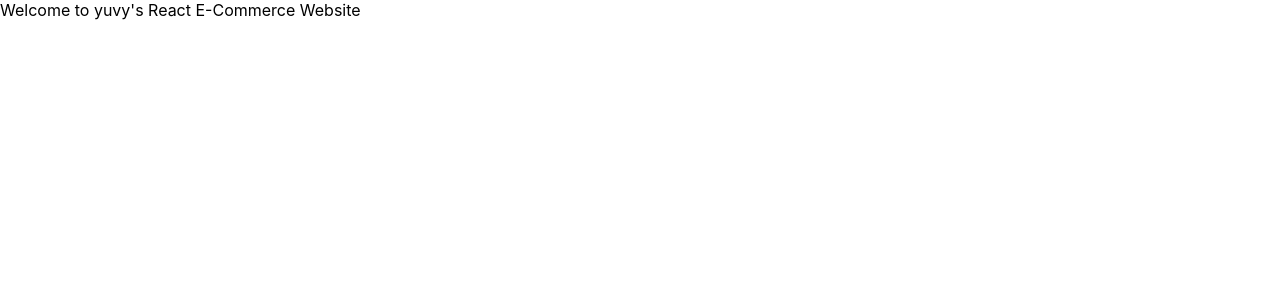
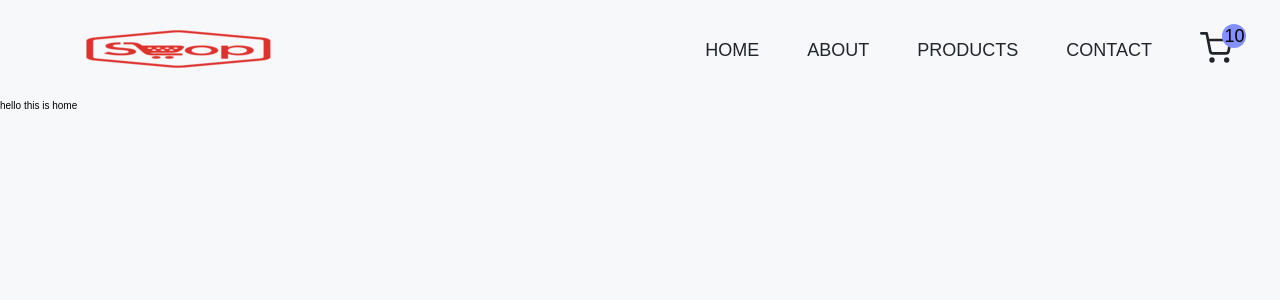
Before and after one commit to SarojBudha/EomwebsiteWithContextapi, a React (Create React App) app: page / in a window 1280 px wide. Shown: the top 300 px of the page. Built offline with nearby package versions, Linux system fonts and the light colour scheme.

Commit message:
folder structure and responsive navbar crreated

```diff
--- a/package.json
+++ b/package.json
@@ -11,7 +11,7 @@
     "react": "^18.2.0",
     "react-dom": "^18.2.0",
     "react-icons": "^4.4.0",
-    "react-router-dom": "^6.3.0",
+    "react-router-dom": "^6.4.3",
     "react-scripts": "5.0.1",
     "styled-components": "^5.3.5",
     "web-vitals": "^2.1.4"
--- /dev/null
+++ b/src/About.js
@@ -0,0 +1,7 @@
+import React from "react";
+
+const About = () => {
+  return <div>About</div>;
+};
+
+export default About;
--- a/src/App.js
+++ b/src/App.js
@@ -1,7 +1,62 @@
 import React from "react";
+import { BrowserRouter, Routes, Route } from "react-router-dom";
+import About from "./About";
+import Home from "./Home";
+import Products from "./Products";
+import Contact from "./Contact";
+import Singleproduct from "./SingleProduct";
+import Cart from "./Cart";
+import ErrorPage from "./ErrorPage";
+import { GlobalStyle } from "./GlobalStyle";
+import { ThemeProvider } from "styled-components";
+import Header from "./components/Header";
 
 const App = () => {
-  return <div>Welcome to yuvy's React E-Commerce Website</div>;
+  // theme create gareko so its is accesiible in all component
+  const theme = {
+    colors: {
+      heading: "rgb(24 24 29)",
+      text: "rgba(29 ,29, 29, .8)",
+      white: "#fff",
+      black: " #212529",
+      helper: "#8490ff",
+
+      bg: "#F6F8FA",
+      footer_bg: "#0a1435",
+      btn: "rgb(98 84 243)",
+      border: "rgba(98, 84, 243, 0.5)",
+      hr: "#ffffff",
+      gradient:
+        "linear-gradient(0deg, rgb(132 144 255) 0%, rgb(98 189 252) 100%)",
+      shadow:
+        "rgba(0, 0, 0, 0.02) 0px 1px 3px 0px,rgba(27, 31, 35, 0.15) 0px 0px 0px 1px;",
+      shadowSupport: " rgba(0, 0, 0, 0.16) 0px 1px 4px",
+    },
+    media: {
+      mobile: "768px",
+      tab: "998px",
+    },
+  };
+  // ---------------------------------
+  return (
+    // creat theme object {theme} in top so it is accesiible in all component
+    <ThemeProvider theme={theme}>
+      <BrowserRouter>
+        <GlobalStyle />
+        <Header />
+
+        <Routes>
+          <Route path="/" element={<Home />} />
+          <Route path="/about" element={<About />} />
+          <Route path="/products" element={<Products />} />
+          <Route path="/contact" element={<Contact />} />
+          <Route path="/singleproduct/:id" element={<Singleproduct />} />
+          <Route path="/cart" element={<Cart />} />
+          <Route path="*" element={<ErrorPage />} />
+        </Routes>
+      </BrowserRouter>
+    </ThemeProvider>
+  );
 };
 
 export default App;
--- /dev/null
+++ b/src/ErrorPage.js
@@ -0,0 +1,7 @@
+import React from "react";
+
+const ErrorPage = () => {
+  return <div>opps!!!!ErrorPage</div>;
+};
+
+export default ErrorPage;
--- a/src/Home.js
+++ b/src/Home.js
@@ -0,0 +1,13 @@
+import React from "react";
+import styled from "styled-components";
+
+const Home = () => {
+  return <Wrapper className="test">hello this is home</Wrapper>;
+};
+// ----to access th e theme-----
+const Wrapper = styled.section`
+  height: 100vh;
+  background-color: ${({ theme }) => theme.colors.bg};
+`;
+
+export default Home;
--- a/src/SingleProduct.js
+++ b/src/SingleProduct.js
@@ -1,78 +1,89 @@
-import styled from "styled-components";
+import React from "react";
 
-return <Wrapper></Wrapper>;
-
-const Wrapper = styled.section`
-  .container {
-    padding: 9rem 0;
-  }
-  .product-data {
-    display: flex;
-    flex-direction: column;
-    align-items: flex-start;
-    justify-content: center;
-    gap: 2rem;
-
-    .product-data-warranty {
-      width: 100%;
-      display: flex;
-      justify-content: space-between;
-      align-items: center;
-      border-bottom: 1px solid #ccc;
-      margin-bottom: 1rem;
-
-      .product-warranty-data {
-        text-align: center;
-
-        .warranty-icon {
-          background-color: rgba(220, 220, 220, 0.5);
-          border-radius: 50%;
-          width: 4rem;
-          height: 4rem;
-          padding: 0.6rem;
-        }
-        p {
-          font-size: 1.4rem;
-          padding-top: 0.4rem;
-        }
-      }
-    }
-
-    .product-data-price {
-      font-weight: bold;
-    }
-    .product-data-real-price {
-      color: ${({ theme }) => theme.colors.btn};
-    }
-    .product-data-info {
-      display: flex;
-      flex-direction: column;
-      gap: 1rem;
-      font-size: 1.8rem;
-
-      span {
-        font-weight: bold;
-      }
-    }
-
-    hr {
-      max-width: 100%;
-      width: 90%;
-      /* height: 0.2rem; */
-      border: 0.1rem solid #000;
-      color: red;
-    }
-  }
-
-  .product-images {
-    display: flex;
-    justify-content: center;
-    align-items: center;
-  }
-
-  @media (max-width: ${({ theme }) => theme.media.mobile}) {
-    padding: 0 2.4rem;
-  }
-`;
+const SingleProduct = () => {
+  return <div>single product</div>;
+};
 
 export default SingleProduct;
+
+// import styled from "styled-components";
+
+// const SingleProduct = () => {
+//   return
+//   <Wrapper></Wrapper>;
+// };
+
+// const Wrapper = styled.section`
+//   .container {
+//     padding: 9rem 0;
+//   }
+//   .product-data {
+//     display: flex;
+//     flex-direction: column;
+//     align-items: flex-start;
+//     justify-content: center;
+//     gap: 2rem;
+
+//     .product-data-warranty {
+//       width: 100%;
+//       display: flex;
+//       justify-content: space-between;
+//       align-items: center;
+//       border-bottom: 1px solid #ccc;
+//       margin-bottom: 1rem;
+
+//       .product-warranty-data {
+//         text-align: center;
+
+//         .warranty-icon {
+//           background-color: rgba(220, 220, 220, 0.5);
+//           border-radius: 50%;
+//           width: 4rem;
+//           height: 4rem;
+//           padding: 0.6rem;
+//         }
+//         p {
+//           font-size: 1.4rem;
+//           padding-top: 0.4rem;
+//         }
+//       }
+//     }
+
+//     .product-data-price {
+//       font-weight: bold;
+//     }
+//     .product-data-real-price {
+//       color: ${({ theme }) => theme.colors.btn};
+//     }
+//     .product-data-info {
+//       display: flex;
+//       flex-direction: column;
+//       gap: 1rem;
+//       font-size: 1.8rem;
+
+//       span {
+//         font-weight: bold;
+//       }
+//     }
+
+//     hr {
+//       max-width: 100%;
+//       width: 90%;
+//       /* height: 0.2rem; */
+//       border: 0.1rem solid #000;
+//       color: red;
+//     }
+//   }
+
+//   .product-images {
+//     display: flex;
+//     justify-content: center;
+//     align-items: center;
+//   }
+
+//   @media (max-width: ${({ theme }) => theme.media.mobile}) {
+//     padding: 0 2.4rem;
+//   }
+// `;
+
+// export default SingleProduct;
--- /dev/null
+++ b/src/components/Header.js
@@ -0,0 +1,30 @@
+import React from "react";
+import { NavLink } from "react-router-dom";
+import styled from "styled-components";
+import Nav from "./Nav";
+
+const Header = () => {
+  return (
+    <Mainheader>
+      {/* ---INSTEAD of a href use navlink  to avoid page referesh from one componenet to another componenet */}
+      <NavLink to="/">
+        <img src="./images/logo.png" alt="my logo img" />
+      </NavLink>
+      <Nav />
+    </Mainheader>
+  );
+};
+const Mainheader = styled.header`
+  padding: 0 4.8rem;
+  height: 10rem;
+  background-color: ${({ theme }) => theme.colors.bg};
+  display: flex;
+  justify-content: space-between;
+  align-items: center;
+  position: relative;
+
+  .logo {
+    height: 5rem;
+  }
+`;
+export default Header;
--- /dev/null
+++ b/src/components/Nav.js
@@ -0,0 +1,217 @@
+import React from "react";
+import { NavLink } from "react-router-dom";
+import styled from "styled-components";
+import { FiShoppingCart } from "react-icons/fi";
+import { CgMenuBoxed, CgClose } from "react-icons/cg";
+import { useState } from "react";
+const Nav = () => {
+  // -----for responsive navbar ,if active class is present cgclose is shown  else cgmenu so statemanagement is used here we used usestate hooks
+  const [menuIcon, setMenuIcon] = useState();
+
+  // ----------
+  const Nav = styled.nav`
+    .navbar-lists {
+      display: flex;
+      gap: 4.8rem;
+      align-items: center;
+      .navbar-link {
+        &:link,
+        &:visited {
+          display: inline-block;
+          text-decoration: none;
+          font-size: 1.8rem;
+          font-weight: 500;
+          text-transform: uppercase;
+          color: ${({ theme }) => theme.colors.black};
+          transition: color 0.3s linear;
+        }
+        &:hover,
+        &:active {
+          color: ${({ theme }) => theme.colors.helper};
+        }
+      }
+    }
+    .mobile-navbar-btn {
+      display: none;
+      background-color: transparent;
+      cursor: pointer;
+      border: none;
+    }
+    .mobile-nav-icon[name="close-outline"] {
+      display: none;
+    }
+    .close-outline {
+      display: none;
+    }
+    .cart-trolley--link {
+      position: relative;
+      .cart-trolley {
+        position: relative;
+        font-size: 3.2rem;
+      }
+      .cart-total--item {
+        width: 2.4rem;
+        height: 2.4rem;
+        position: absolute;
+        background-color: #000;
+        color: #000;
+        border-radius: 50%;
+        display: grid;
+        place-items: center;
+        top: -20%;
+        left: 70%;
+        background-color: ${({ theme }) => theme.colors.helper};
+      }
+    }
+    .user-login--name {
+      text-transform: capitalize;
+    }
+    .user-logout,
+    .user-login {
+      font-size: 1.4rem;
+      padding: 0.8rem 1.4rem;
+    }
+    @media (max-width: ${({ theme }) => theme.media.mobile}) {
+      .mobile-navbar-btn {
+        display: inline-block;
+        z-index: 9999;
+        border: ${({ theme }) => theme.colors.black};
+        .mobile-nav-icon {
+          font-size: 4.2rem;
+          color: ${({ theme }) => theme.colors.black};
+        }
+      }
+      /*when class active i.e  screen size is less than 768px(from app.js)*/
+      .active .mobile-nav-icon {
+        display: none;
+        font-size: 4.2rem;
+        position: absolute;
+        top: 30%;
+        right: 10%;
+        color: ${({ theme }) => theme.colors.black};
+        z-index: 9999;
+      }
+
+      .active .close-outline {
+        display: inline-block;
+      }
+      .navbar-lists {
+        width: 100vw;
+        height: 100vh;
+        position: absolute;
+        top: 0;
+        left: 0;
+        background-color: #fff;
+
+        display: flex;
+        justify-content: center;
+        align-items: center;
+        flex-direction: column;
+        visibility: hidden;
+        opacity: 0;
+        transform: translateX(100%);
+        /* transform-origin: top; */
+        transition: all 3s linear;
+      }
+      .active .navbar-lists {
+        visibility: visible;
+        opacity: 1;
+        transform: translateX(0);
+        z-index: 999;
+        transform-origin: right;
+        transition: all 3s linear;
+        .navbar-link {
+          font-size: 4.2rem;
+        }
+      }
+      .cart-trolley--link {
+        position: relative;
+        .cart-trolley {
+          position: relative;
+          font-size: 5.2rem;
+        }
+        .cart-total--item {
+          width: 4.2rem;
+          height: 4.2rem;
+          font-size: 2rem;
+        }
+      }
+      .user-logout,
+      .user-login {
+        font-size: 2.2rem;
+        padding: 0.8rem 1.4rem;
+      }
+    }
+  `;
+
+  return (
+    <Nav>
+      {/* ---if menuicon=true then its classname is navbar acttive else only "navbar" */}
+      <div className={menuIcon ? "navbar active" : "navbar"}>
+        <ul className="navbar-lists">
+          <li>
+            <NavLink
+              to="/"
+              className="navbar-link "
+              onClick={() => setMenuIcon(false)}
+            >
+              Home
+            </NavLink>
+          </li>
+          <li>
+            <NavLink
+              to="/about"
+              className="navbar-link "
+              onClick={() => setMenuIcon(false)}
+            >
+              About
+            </NavLink>
+          </li>
+          <li>
+            <NavLink
+              to="/products"
+              className="navbar-link "
+              onClick={() => setMenuIcon(false)}
+            >
+              Products
+            </NavLink>
+          </li>
+          <li>
+            <NavLink
+              to="/contact"
+              className="navbar-link"
+              onClick={() => setMenuIcon(false)}
+            >
+              Contact
+            </NavLink>
+          </li>
+          <li>
+            <NavLink
+              to="/Cart"
+              className="navbar-link cart-trolley--link"
+              onClick={() => setMenuIcon(false)}
+            >
+              <FiShoppingCart className="cart-trolley" />
+              <span className="cart-total--item">10</span>
+            </NavLink>
+          </li>
+        </ul>
+        {/* ----two button for open and close for responsive */}
+        <div className="mobile-navbar-btn">
+          <CgMenuBoxed
+            name="menu-outline"
+            className="mobile-nav-icon"
+            onClick={() => setMenuIcon(true)}
+          />
+          <CgClose
+            name="close-outline"
+            className="mobile-nav-icon close-outline"
+            onClick={() => setMenuIcon(false)}
+          />
+        </div>
+      </div>
+    </Nav>
+  );
+};
+
+export default Nav;
```
Also changed, not shown: public/images/logo.png, 1 other file (tests, documents, lock files or other folders).
